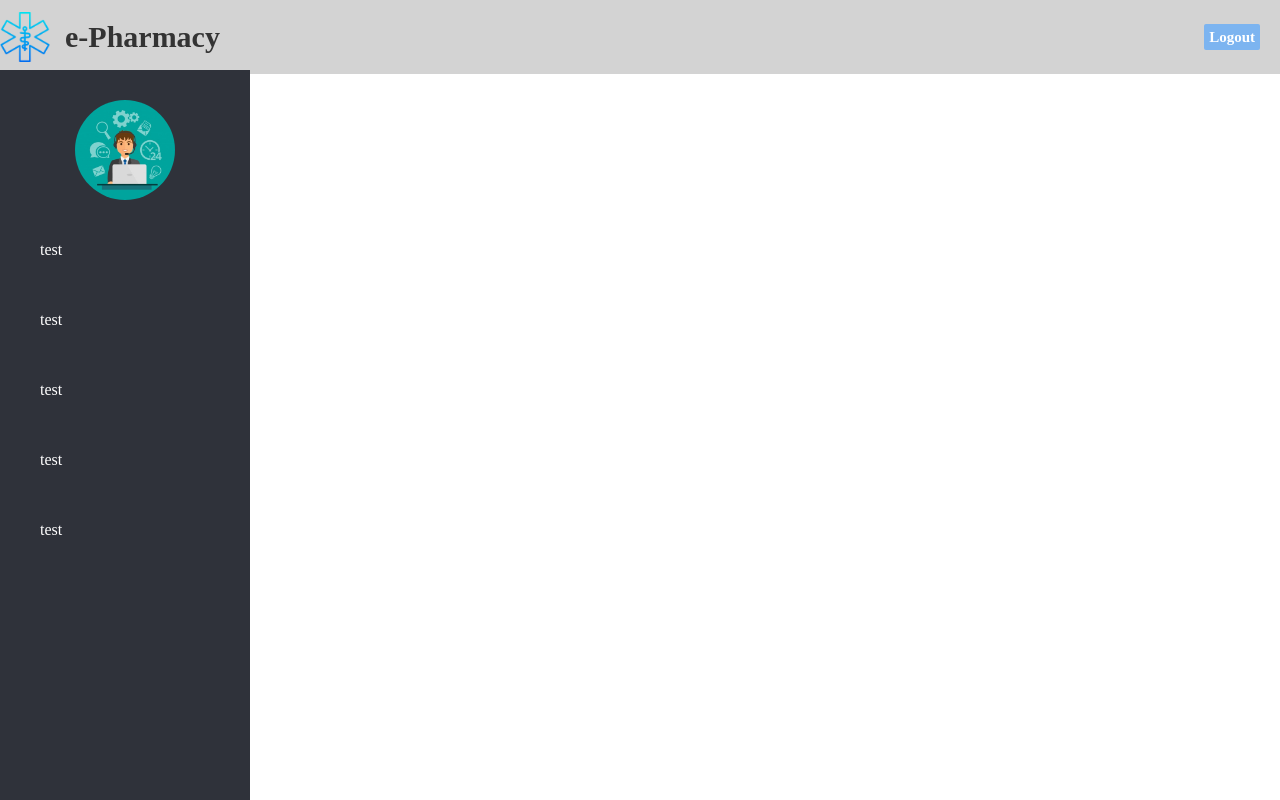
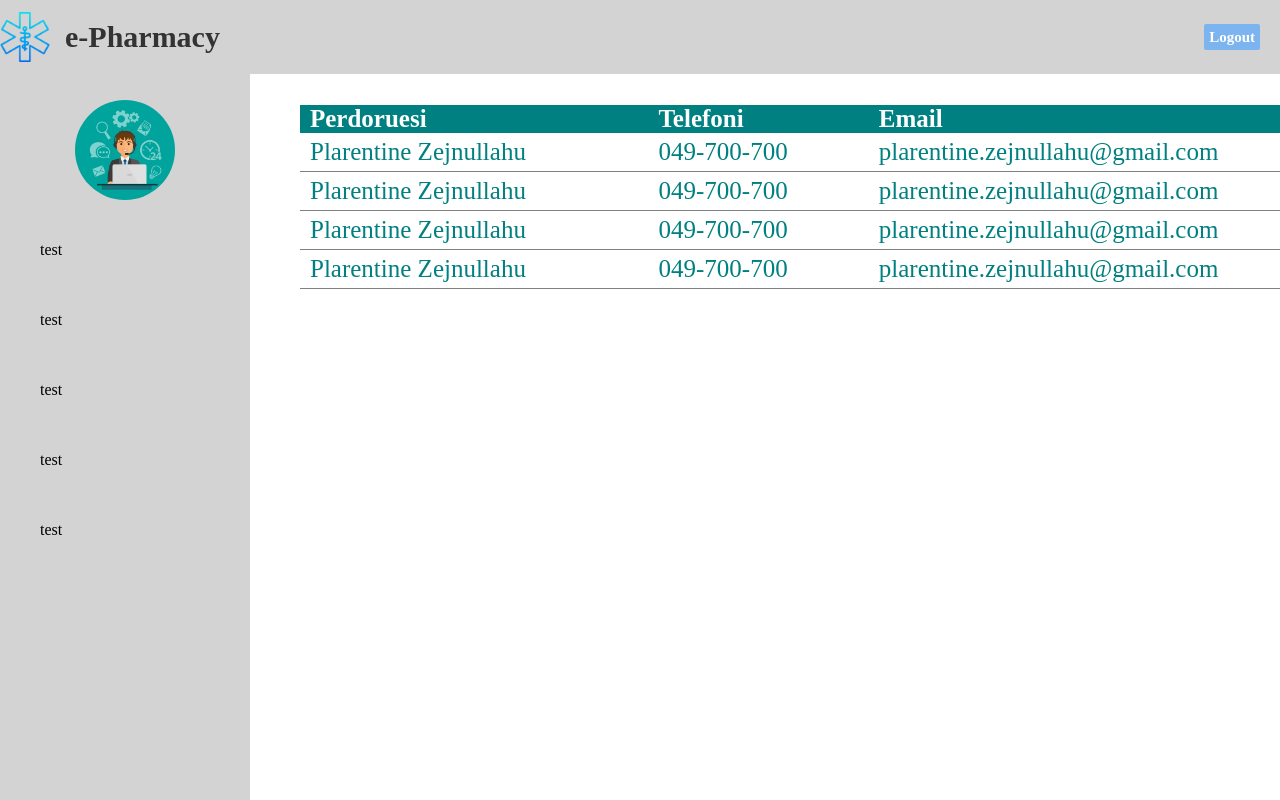
Before and after one commit to diella3/e-Pharmacy, a PHP site: page /admin.html in a window 1280 px wide. Run offline with PHP 8.4, Linux system fonts and the light colour scheme.

Commit message:
new table and style to admin added

```diff
--- a/admin.html
+++ b/admin.html
@@ -36,6 +36,34 @@
         </div>
     </div>
 
+    <table id="members">
+        <tr>
+            <th>Perdoruesi</th>
+            <th>Telefoni</th>
+            <th>Email</th>
+        </tr>
+        <tr>
+            <td>Plarentine Zejnullahu</td>
+            <td>049-700-700</td>
+            <td>plarentine.zejnullahu@gmail.com</td>
+        </tr>
+        <tr>
+            <td>Plarentine Zejnullahu</td>
+            <td>049-700-700</td>
+            <td>plarentine.zejnullahu@gmail.com</td>
+        </tr>
+        <tr>
+            <td>Plarentine Zejnullahu</td>
+            <td>049-700-700</td>
+            <td>plarentine.zejnullahu@gmail.com</td>
+        </tr>
+        <tr>
+            <td>Plarentine Zejnullahu</td>
+            <td>049-700-700</td>
+            <td>plarentine.zejnullahu@gmail.com</td>
+        </tr>
+    </table>
+
 </body>
 
 
--- a/css/admin.css
+++ b/css/admin.css
@@ -56,7 +56,7 @@ padding-right: 20px;
 
 
 .sidebar{
-    background: #2F323A;
+    background: lightgray;
     margin-top: 70px;
     padding-top: 30px;
     position: fixed;
@@ -78,7 +78,7 @@ padding-right: 20px;
 }
 
 .sidebarNavButtons .navBtn{
-    color: #fff;
+    color:black;
     display: block;
     width: 100%;
     line-height: 60px;
@@ -91,4 +91,25 @@ padding-right: 20px;
 
 .sidebarNavButtons .navBtn:hover{
     background: #19B3D3;
+    color: white;
 }
+
+table{
+    border-collapse: collapse;
+    position: absolute;
+    width: 1100px;
+    color: teal;
+    font-size: 25px;
+    text-align: left;
+    margin-left: 300px;
+    margin-top: 105px;
+}
+th{
+    background-color: teal;
+    color: white;
+    padding: 0 10px;
+}
+td{
+    padding: 5px 10px;
+    border-bottom: 1px solid gray;
+}
```
